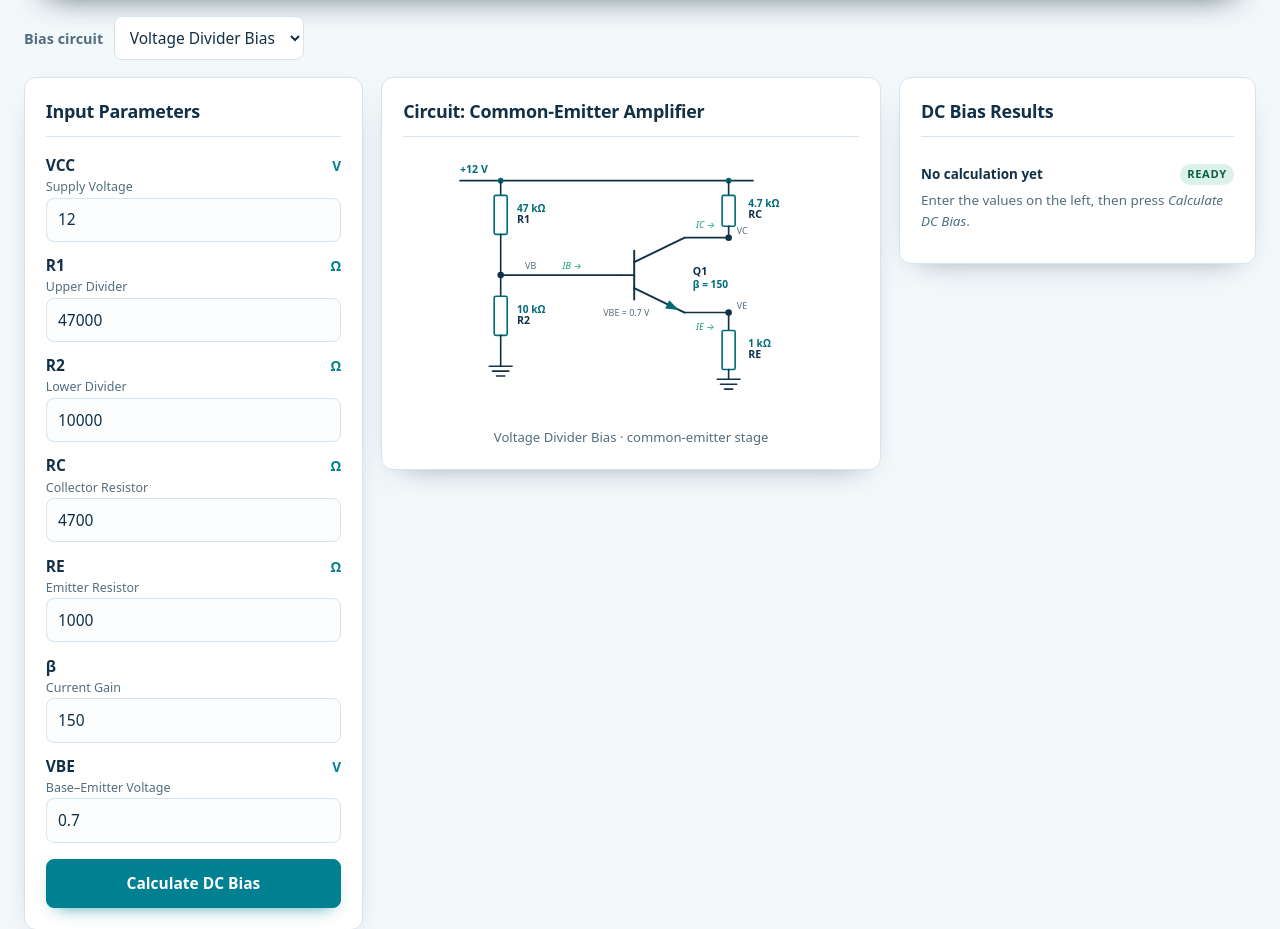
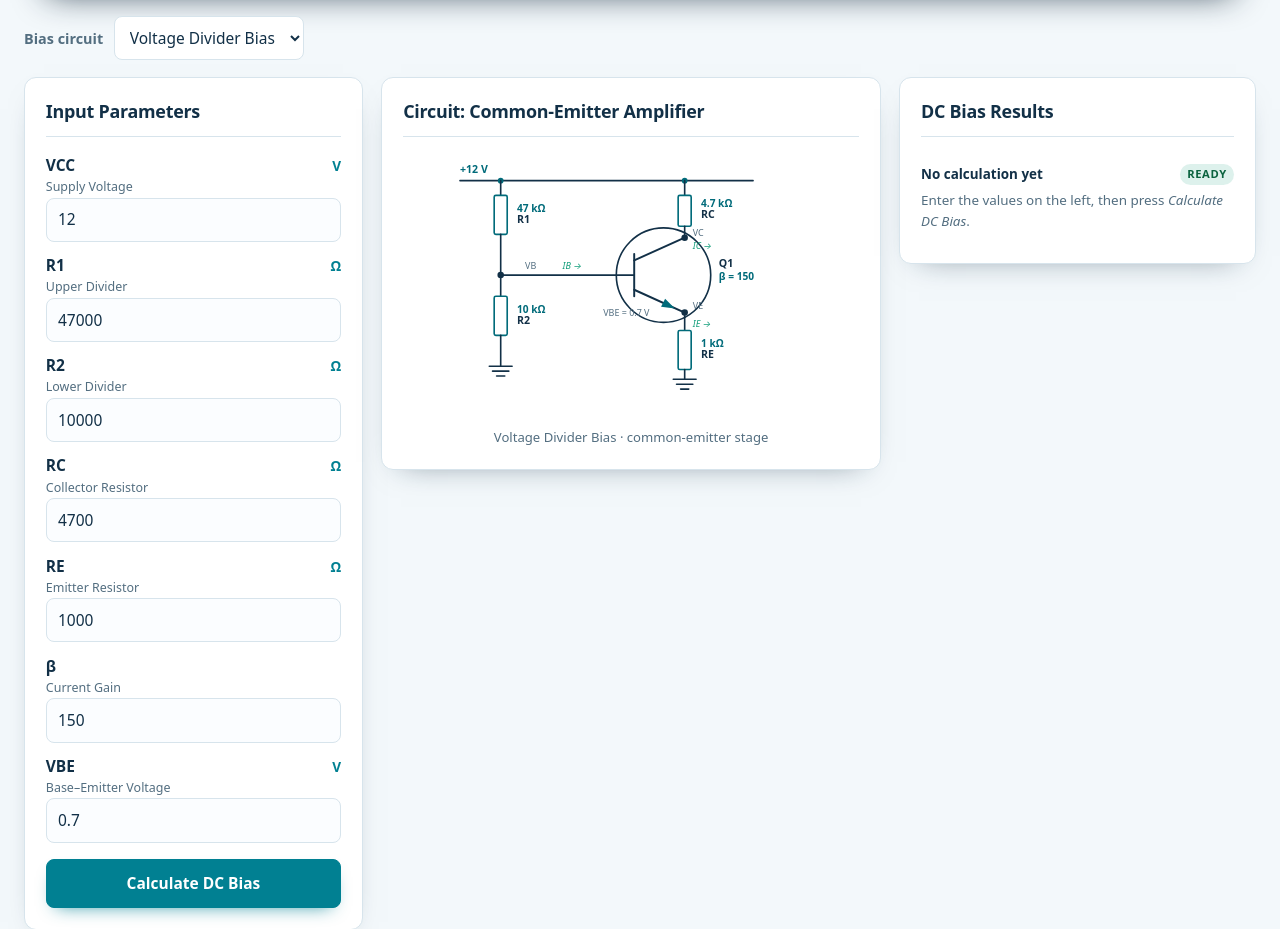
Before and after one commit to WITCHAYUT007/git-lab, a Flask app: page / in a window 1280 px wide. Shown: the part 124-1053 px from the top of the page. Run offline with Flask 3, Linux system fonts and the light colour scheme.

Commit message:
fix: redraw Q1 as circled NPN symbol without bce labels

```diff
--- a/static/style.css
+++ b/static/style.css
@@ -299,6 +299,12 @@ button.primary:disabled {
 
 .schematic .device {
   stroke-width: 2.4;
+}
+
+.schematic .body {
+  fill: none;
+  stroke: var(--ink);
+  stroke-width: 2;
 }
 
 .schematic .part {
--- a/templates/index.html
+++ b/templates/index.html
@@ -65,7 +65,7 @@
         <line class="wire" x1="70" y1="34" x2="430" y2="34"/>
         <text class="supply" x="70" y="24">+{{ display.vcc }} V</text>
         <circle class="rail-dot" cx="120" cy="34" r="3.5"/>
-        <circle class="rail-dot" cx="400" cy="34" r="3.5"/>
+        <circle class="rail-dot" cx="346" cy="34" r="3.5"/>
 
         <!-- base bias network -->
         {% if mode == "divider" %}
@@ -93,48 +93,46 @@
         {% endif %}
 
         <!-- base lead -->
-        <line class="wire" x1="120" y1="150" x2="268" y2="150"/>
+        <line class="wire" x1="120" y1="150" x2="284" y2="150"/>
         <text class="node-label" x="150" y="142">VB</text>
         <text class="current" x="196" y="142">IB →</text>
 
-        <!-- transistor -->
-        <line class="wire device" x1="284" y1="120" x2="284" y2="180"/>
-        <line class="wire device" x1="268" y1="150" x2="284" y2="150"/>
-        <line class="wire device" x1="284" y1="134" x2="346" y2="104"/>
-        <line class="wire device" x1="284" y1="166" x2="346" y2="196"/>
-        <polygon class="arrow" points="339,193 322,191 327,181"/>
-        <text class="ref" x="356" y="150">Q1</text>
-        <text class="value" x="356" y="166">β = {{ display.beta }}</text>
+        <!-- transistor: circle body, base left, collector up, emitter down -->
+        <circle class="body" cx="320" cy="150" r="58"/>
+        <line class="wire device" x1="284" y1="124" x2="284" y2="176"/>
+        <line class="wire device" x1="284" y1="132" x2="346" y2="104"/>
+        <line class="wire device" x1="284" y1="168" x2="346" y2="196"/>
+        <polygon class="arrow" points="334,191 317,189 322,179"/>
+        <text class="ref" x="388" y="140">Q1</text>
+        <text class="value" x="388" y="156">β = {{ display.beta }}</text>
         <text class="node-label" x="246" y="200">VBE = {{ display.vbe }} V</text>
 
         <!-- collector network -->
-        <line class="wire" x1="400" y1="34" x2="400" y2="52"/>
-        <rect class="part" x="392" y="52" width="16" height="38" rx="2"/>
-        <text class="value" x="424" y="66">{{ display.rc }}</text>
-        <text class="ref" x="424" y="80">RC</text>
-        <line class="wire" x1="400" y1="90" x2="400" y2="104"/>
-        <circle class="node" cx="400" cy="104" r="4"/>
-        <line class="wire" x1="346" y1="104" x2="400" y2="104"/>
-        <text class="node-label" x="410" y="100">VC</text>
-        <text class="current" x="360" y="92">IC →</text>
+        <line class="wire" x1="346" y1="34" x2="346" y2="52"/>
+        <rect class="part" x="338" y="52" width="16" height="38" rx="2"/>
+        <text class="value" x="366" y="66">{{ display.rc }}</text>
+        <text class="ref" x="366" y="80">RC</text>
+        <line class="wire" x1="346" y1="90" x2="346" y2="104"/>
+        <circle class="node" cx="346" cy="104" r="4"/>
+        <text class="node-label" x="356" y="102">VC</text>
+        <text class="current" x="356" y="118">IC →</text>
 
         <!-- emitter network -->
-        <line class="wire" x1="346" y1="196" x2="400" y2="196"/>
-        <circle class="node" cx="400" cy="196" r="4"/>
-        <text class="node-label" x="410" y="192">VE</text>
+        <circle class="node" cx="346" cy="196" r="4"/>
+        <text class="node-label" x="356" y="192">VE</text>
         {% if mode != "fixed" %}
-        <line class="wire" x1="400" y1="196" x2="400" y2="218"/>
-        <rect class="part" x="392" y="218" width="16" height="48" rx="2"/>
-        <text class="value" x="424" y="238">{{ display.re }}</text>
-        <text class="ref" x="424" y="252">RE</text>
-        <line class="wire" x1="400" y1="266" x2="400" y2="278"/>
+        <line class="wire" x1="346" y1="196" x2="346" y2="218"/>
+        <rect class="part" x="338" y="218" width="16" height="48" rx="2"/>
+        <text class="value" x="366" y="238">{{ display.re }}</text>
+        <text class="ref" x="366" y="252">RE</text>
+        <line class="wire" x1="346" y1="266" x2="346" y2="278"/>
         {% else %}
-        <line class="wire" x1="400" y1="196" x2="400" y2="278"/>
+        <line class="wire" x1="346" y1="196" x2="346" y2="278"/>
         {% endif %}
-        <line class="wire" x1="386" y1="278" x2="414" y2="278"/>
-        <line class="wire" x1="390" y1="284" x2="410" y2="284"/>
-        <line class="wire" x1="395" y1="290" x2="405" y2="290"/>
-        <text class="current" x="360" y="218">IE →</text>
+        <line class="wire" x1="332" y1="278" x2="360" y2="278"/>
+        <line class="wire" x1="336" y1="284" x2="356" y2="284"/>
+        <line class="wire" x1="341" y1="290" x2="351" y2="290"/>
+        <text class="current" x="356" y="214">IE →</text>
       </svg>
       <figcaption>{{ mode_label }} · common-emitter stage</figcaption>
     </figure>
```
Also changed, not shown: docs/validation.md (+3 -2 lines), 1 other file.
